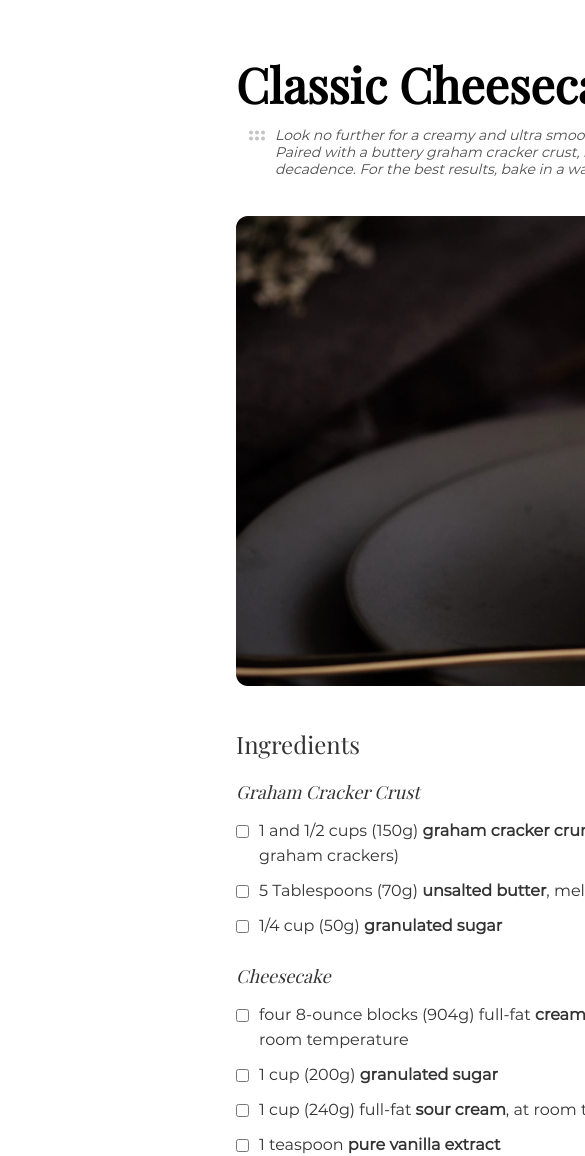
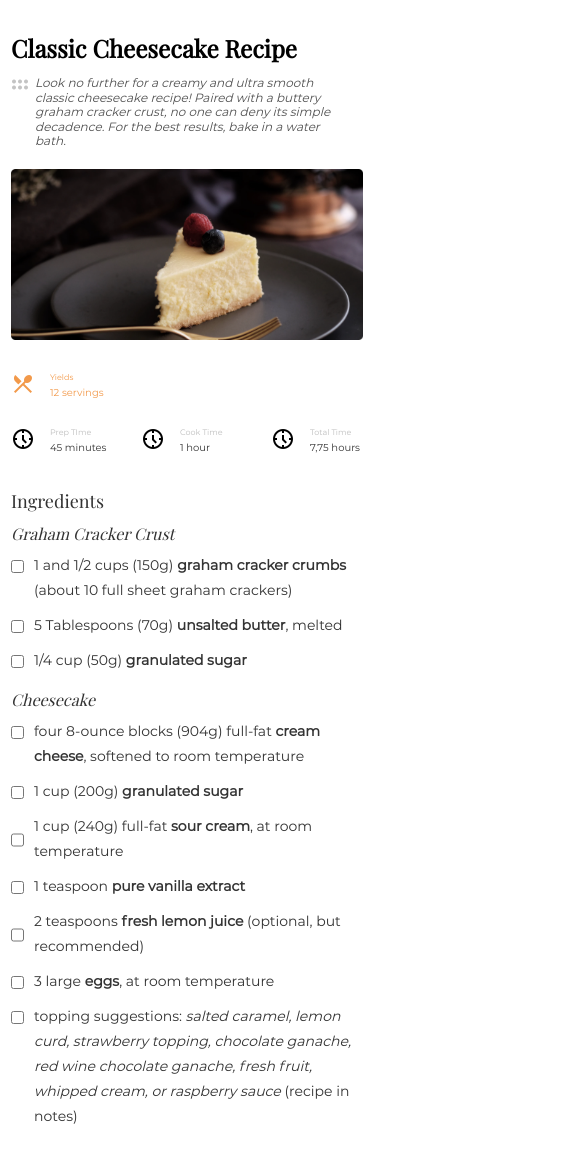
Before and after one commit to hasanaimroatun/wpu-recipePage, a plain HTML site: page index.html in a window 390 px wide. Shown: the top 1156 px of the page, 585 px wide, since content can reach past the window. Drawn offline with nearby package versions, Linux system fonts and the light colour scheme.

Commit message:
add responsive

```diff
--- a/style.css
+++ b/style.css
@@ -66,8 +66,10 @@ img {
 
 nav {
     grid-area: nav;
-    display: flex;
-    gap: 30%;
+    display: grid;
+    grid-template-areas:
+    'mainNav sideNav';
+    gap: 20%;
 }
 
 /* css for mainNav */
@@ -148,7 +150,7 @@ b {
     font-family: 'Playfair Display', serif;
     font-weight: 700px;
     font-size: 24px;
-    line-height: 31.99px;
+    line-height: 20px;
     color: #fff;
     border: 1px solid #f2994a;
     border-radius: 6px;
@@ -157,6 +159,7 @@ b {
     padding-left: 12px;
     padding-right: 12px;
     margin-top: 15px;
+    box-sizing: border-box;
 }
 
 .source {
@@ -180,7 +183,13 @@ b {
 
 .sideNav {
     grid-area: sideNav;
-    padding-top: 60px;
+    padding-top: 25px;
+    padding-left: 25px;
+    padding-right: 25px;
+    box-shadow: 0px 0px 20px 1px rgb(212, 212, 212);
+    border-radius: 12px;
+    height: 287px;
+    margin-top: 60px;
 }
 
 .sideNav .material-symbols-outlined {
@@ -234,3 +243,149 @@ footer a {
     color: inherit;
     font-weight: 700;
 }
+
+
+
+
+
+
+
+
+/* responsive breakpoint */
+
+@media (max-width: 600px) {
+    .container {
+        padding: 32px 11px;
+    }
+
+    /* css for header */
+    header {
+        grid-area: header;
+    }
+
+    header .material-symbols-outlined{
+        top: -28px;
+        left: -28px;
+    }
+
+    header .title {
+        font-size: 24px;
+        line-height: 31.99px;
+    }
+
+    .description {
+        font-size: 12px;
+        line-height: 14.63px;
+        width: 320px;
+        gap: 0px;
+    }
+
+
+
+    /* css for main */
+
+    img {
+        width: 352px;
+        margin-top: 20px;
+    }
+
+    /* css for nav */
+
+    nav {
+        grid-template-areas:
+        'sideNav'
+        'mainNav';
+        gap: 0px;
+    }
+
+    /* css for sideNav */
+
+    .sideNav {
+        grid-area: sideNav;
+        padding: 10px 0px;
+        box-shadow: none;
+        height: auto;
+        margin-top: 0px;
+        display: flex;
+        width: 400px;
+        flex-wrap: wrap;
+    }
+
+    .sNav1 {
+        width: 352px;
+        margin-bottom: 10px;
+    }
+
+    .sNavTitle {
+        font-size: 8px;
+        line-height: 9.75px;
+    }
+
+    .sNavDescription {
+        font-size: 10px;
+        line-height: 12.19px;
+        margin-top: 3px;
+    }
+
+    /* css for mainNav */
+
+    .mainNav {
+        width: 352px;
+    }
+
+    .iTitle, .insTitle {
+        font-size: 18px;
+        line-height: 23.99px;
+        width: 96px;
+        margin-top: 25px;
+    }
+
+    .iOneTitle, .iTwoTitle {
+        font-size: 16px;
+        line-height: 21.33px;
+        margin-top: 10px;
+        margin-bottom: 5px;
+    }
+
+    label {
+        font-size: 14px;
+        margin-bottom: 5px;
+        margin-top: 5px;
+    }
+
+    .labelTwo {
+        margin-top: -100px;
+    }
+
+    .eight, .six {
+        margin-top: -25px;
+    }
+
+    .insDescription {
+        display: flex;
+        gap: 8px;
+    }
+
+    .number {
+        line-height: 0px;
+        height: 25px;
+        padding-left: 6px;
+        padding-right: 6px;
+        padding-top: 8px;
+        box-sizing: border-box;
+    }
+
+    .source {
+        font-size: 12px;
+        line-height: 18px;
+        margin-top: 37px;
+        width: 370px;
+    }
+
+
+    /* css for footer */
+
+    footer {
+        margin-top: 100px;
+    }
+}
```
